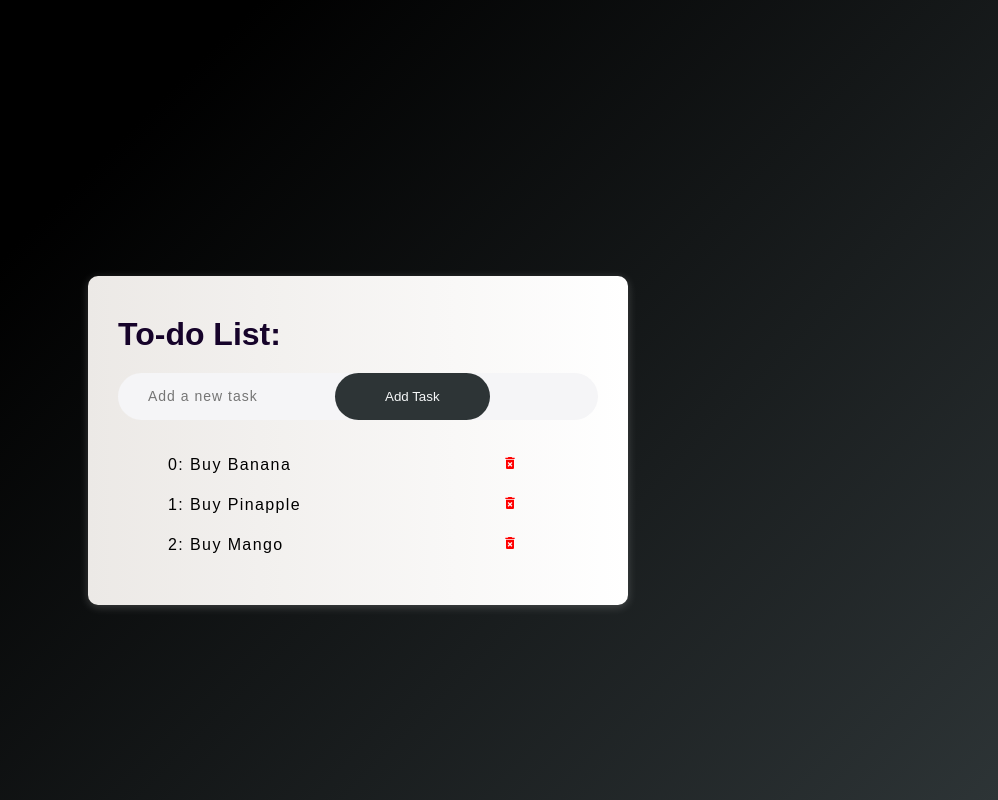
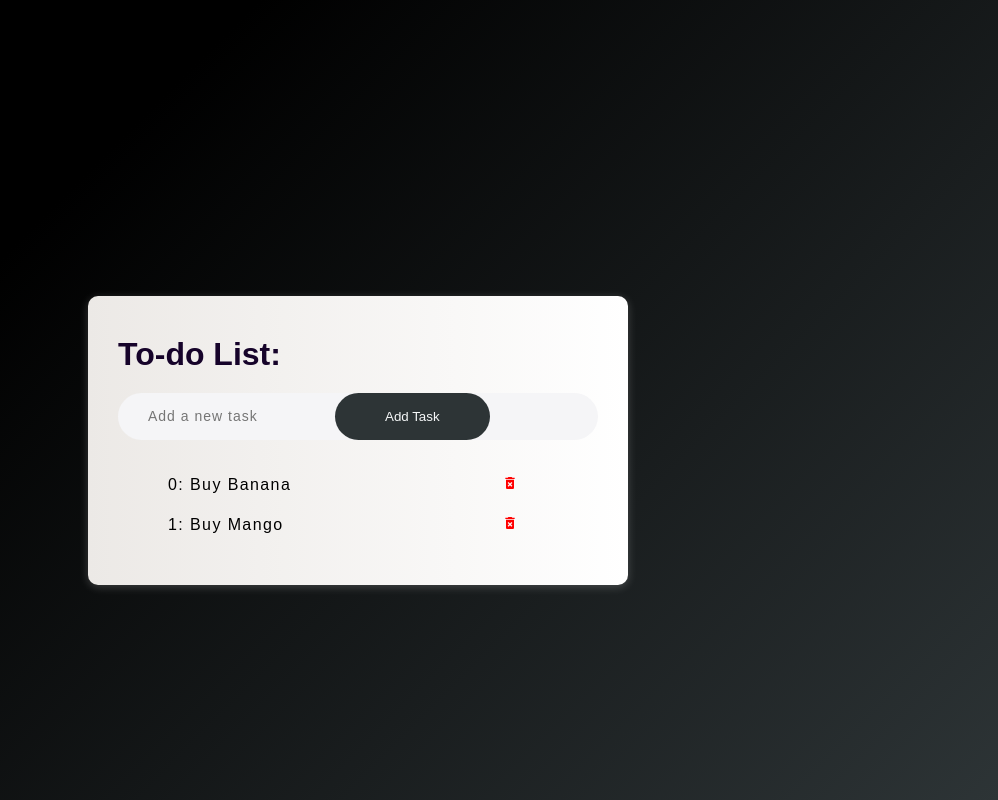
Before and after one commit to Atharvatathe/React_Redux_Yt, a React (Vite) app: page / in a window 1280 px wide. Shown: the whole page, without its empty margins (282-1280 px from the left). Built offline with nearby package versions, Linux system fonts and the light colour scheme.

Commit message:
Add delete task using useDispatch

```diff
--- a/src/component/Todo.jsx
+++ b/src/component/Todo.jsx
@@ -1,8 +1,24 @@
+import { useState } from "react";
 import { MdDeleteForever } from "react-icons/md";
-import { useSelector } from "react-redux";
+import { useDispatch, useSelector } from "react-redux";
+import { addTask, deleteTask } from "../store";
 
 export const Todo = () => {
-  const task = useSelector((state) => state.task); // using useSelector hook we can access data from store
+  const [task, setTask] = useState("");
+
+  const tasks = useSelector((state) => state.task); // using useSelector hook we can access data from store
+
+  const dispatch = useDispatch();
+
+  const handleFormSubmit = (e) => {
+    e.preventDefault();
+    dispatch(addTask(task));
+    return setTask("");
+  };
+
+  const handleDeleteTask = (id) => {
+    return dispatch(deleteTask(id));
+  };
 
   return (
     <div className="container">
@@ -11,20 +27,29 @@ export const Todo = () => {
           <i className="fa-regular fa-pen-to-square"></i>To-do List:
         </h1>
         <div className="row">
-          <form>
-            <input type="text" id="input-box" placeholder="Add a new task" />
+          <form onSubmit={handleFormSubmit}>
+            <input
+              type="text"
+              id="input-box"
+              placeholder="Add a new task"
+              value={task}
+              onChange={(e) => setTask(e.target.value)}
+            />
             <button>Add Task</button>
           </form>
         </div>
         <ul id="list-container">
-          {task.map((curentTask, index) => {
+          {tasks.map((curentTask, index) => {
             return (
               <li key={index}>
                 <p>
                   {index}: {curentTask}
                 </p>
                 <div>
-                  <MdDeleteForever className="icon-style" />
+                  <MdDeleteForever
+                    className="icon-style"
+                    onClick={(e) => handleDeleteTask(index)}
+                  />
                 </div>
               </li>
             );
--- a/src/store.jsx
+++ b/src/store.jsx
@@ -41,11 +41,11 @@ console.log("initial state:", store.getState());
 
 // step 5: create action creators
 
-const addTask = (data) => {
+export const addTask = (data) => {
   return { type: ADD_TASK, payload: data };
 };
 
-const deleteTask = (data) => {
+export const deleteTask = (data) => {
   return { type: DELETE_TASK, payload: data };
 };
 
@@ -56,9 +56,6 @@ console.log("updated state:", store.getState());
 store.dispatch(addTask("Buy Banana"));
 console.log("updated state:", store.getState());
 
-store.dispatch(addTask("Buy Pinapple"));
-console.log("updated state:", store.getState());
-
 store.dispatch(addTask("Buy Mango"));
 console.log("updated state:", store.getState());
 
```
